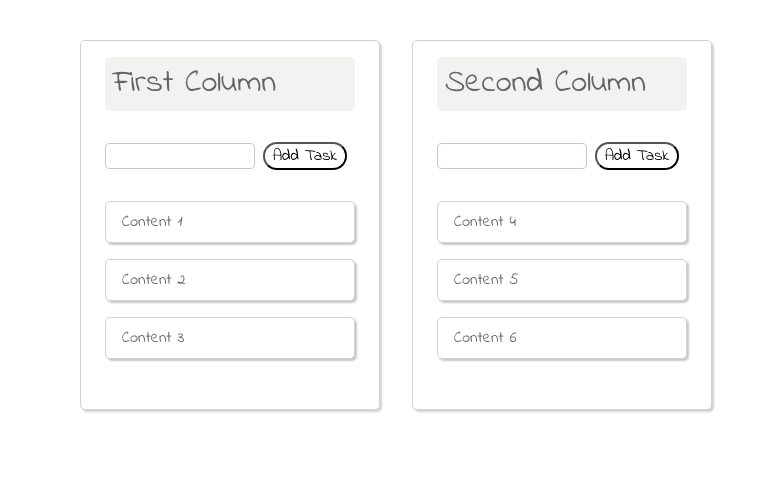
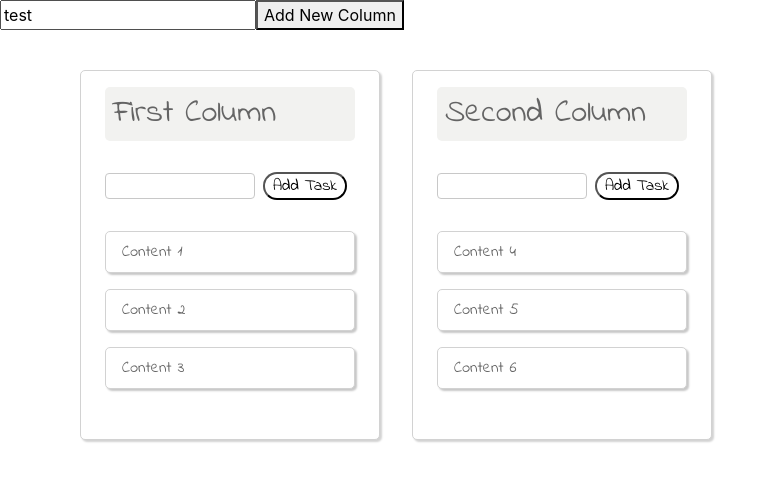
Before and after one commit to mwGHburger/react-dnd-simple-task-manager, a React (Create React App) app: page / in a window 1280 px wide. Shown: the top 480 px of the page, without its empty margins (0-777 px from the left). Built offline with nearby package versions, Linux system fonts and the light colour scheme.

Commit message:
Add new column functionality working

```diff
--- a/src/App.css
+++ b/src/App.css
@@ -1,6 +1,5 @@
 .component-app-container {
   font-family: "Indie Flower", cursive;
-
   padding: 32px 64px;
   display: flex;
 }
--- a/src/App.js
+++ b/src/App.js
@@ -6,10 +6,24 @@ import initialStateData from "./InitialData";
 
 // import local components
 import Column from "./components/Column";
+import AddNewColumnBtn from "./components/AddNewColumnBtn";
 
 function App() {
   // initiliaze state
   const [stateArchitecture, setStateArchitecture] = useState(initialStateData);
+  // required for add new column functionality
+  const [columnPrefixUniqueNo, setColumnPrefixUniqueNo] = useState({
+    // Ensure there is no duplication of unique Ids
+    uniqueNumber: 3,
+    prefix: "column-"
+  });
+  // State to add new column
+  const [newColumnPlaceholder, setNewColumnPlaceholder] = useState({
+    id: `${columnPrefixUniqueNo.prefix}${columnPrefixUniqueNo.uniqueNumber}`,
+    title: "test",
+    taskIds: []
+  });
+
   // required for add new task functionality
   const [prefixUniqueNo, setPrefixUniqueNo] = useState({
     // Ensure there is no duplication of unique Ids
@@ -34,6 +48,54 @@ function App() {
   // };
 
   // Generate unqiue taskId
+
+  const handleInputColumnTitle = event => {
+    setNewColumnPlaceholder({
+      ...newColumnPlaceholder,
+      title: event.target.value
+    });
+  };
+
+  const createNewColumnId = () => {
+    const newColumnPrefixUniqueNo = {
+      ...columnPrefixUniqueNo,
+      uniqueNumber: columnPrefixUniqueNo.uniqueNumber + 1
+    };
+    // Update
+    setColumnPrefixUniqueNo(newColumnPrefixUniqueNo);
+    const newColumnId = `${newColumnPrefixUniqueNo.prefix}${newColumnPrefixUniqueNo.uniqueNumber}`;
+    const updatedNewColumnPlaceholder = {
+      ...newColumnPlaceholder,
+      id: newColumnId
+    };
+    setNewColumnPlaceholder(updatedNewColumnPlaceholder);
+  };
+
+  const handleNewColumnSubmit = event => {
+    event.preventDefault();
+    createNewColumnId();
+    // Add to columns object
+    const newColumns = {
+      ...stateArchitecture.columns,
+      [newColumnPlaceholder.id]: newColumnPlaceholder
+    };
+    console.log(newColumns);
+    // Add to columnOrder
+    const newColumnOrder = [
+      ...stateArchitecture.columnOrder,
+      newColumnPlaceholder.id
+    ];
+    console.log(newColumnOrder);
+    // Update State
+    const newState = {
+      ...stateArchitecture,
+      columns: newColumns,
+      columnOrder: newColumnOrder
+    };
+    console.log(newState);
+    setStateArchitecture(newState);
+    return;
+  };
 
   const handleInputSecond = (event, column) => {
     setCurrentColumnInputSecond(column.id);
@@ -177,6 +239,13 @@ function App() {
     <DragDropContext onDragEnd={onDragEnd}>
       <Droppable droppableId="All-Columns" direction="horizontal" type="column">
         {provided => (
+          <div>
+            {/* Form to add new column*/}
+            <AddNewColumnBtn
+              handleNewColumnSubmit={handleNewColumnSubmit}
+              newColumnPlaceholderTitle={newColumnPlaceholder.title}
+              handleInputColumnTitle={handleInputColumnTitle}
+            />
             <div
               className="component-app-container"
               {...provided.droppableProps}
@@ -197,7 +266,9 @@ function App() {
                     columnIndex={index}
                   >
                     {/* Add task function start */}
-                  <form onSubmit={event => handleAddTaskSubmit(event, column)}>
+                    <form
+                      onSubmit={event => handleAddTaskSubmit(event, column)}
+                    >
                       {/* TaskId is updated automatically in the background */}
                       <input
                         className="add-task-input"
@@ -219,6 +290,7 @@ function App() {
               })}
               {provided.placeholder}
             </div>
+          </div>
         )}
       </Droppable>
     </DragDropContext>
--- /dev/null
+++ b/src/components/AddNewColumnBtn.js
@@ -0,0 +1,16 @@
+import React from "react";
+
+const AddNewColumnBtn = props => {
+  return (
+    <form onSubmit={props.handleNewColumnSubmit}>
+      <input
+        type="text"
+        value={props.newColumnPlaceholderTitle}
+        onChange={props.handleInputColumnTitle}
+      />
+      <button type="submit">Add New Column</button>
+    </form>
+  );
+};
+
+export default AddNewColumnBtn;
```
Lines whose indentation alone changed are shown as unchanged.
